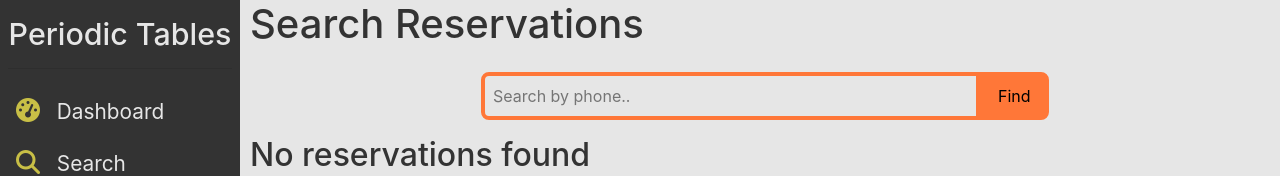
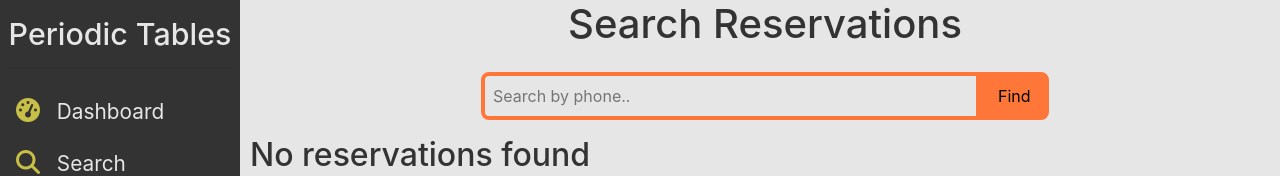
Before and after one commit to thoribonner/tabled-periodically, a React (Create React App) app in the folder front-end/: page /search in a window 1280 px wide. Shown: the top 176 px of the page. Built offline with nearby package versions, Linux system fonts and the light colour scheme; no server answers; a web font is replaced by a local one.

Commit message:
typo fix

```diff
--- a/front-end/src/Pages/Reservations/SearchReservations.js
+++ b/front-end/src/Pages/Reservations/SearchReservations.js
@@ -32,7 +32,7 @@ export default function SearchReservations() {
 
   return (
     <>
-      <h1>Search Reservations</h1>
+      <h1 className="text-center">Search Reservations</h1>
       <SearchForm
         handleSubmit={handleSubmit}
         handleChange={handleChange}
```
